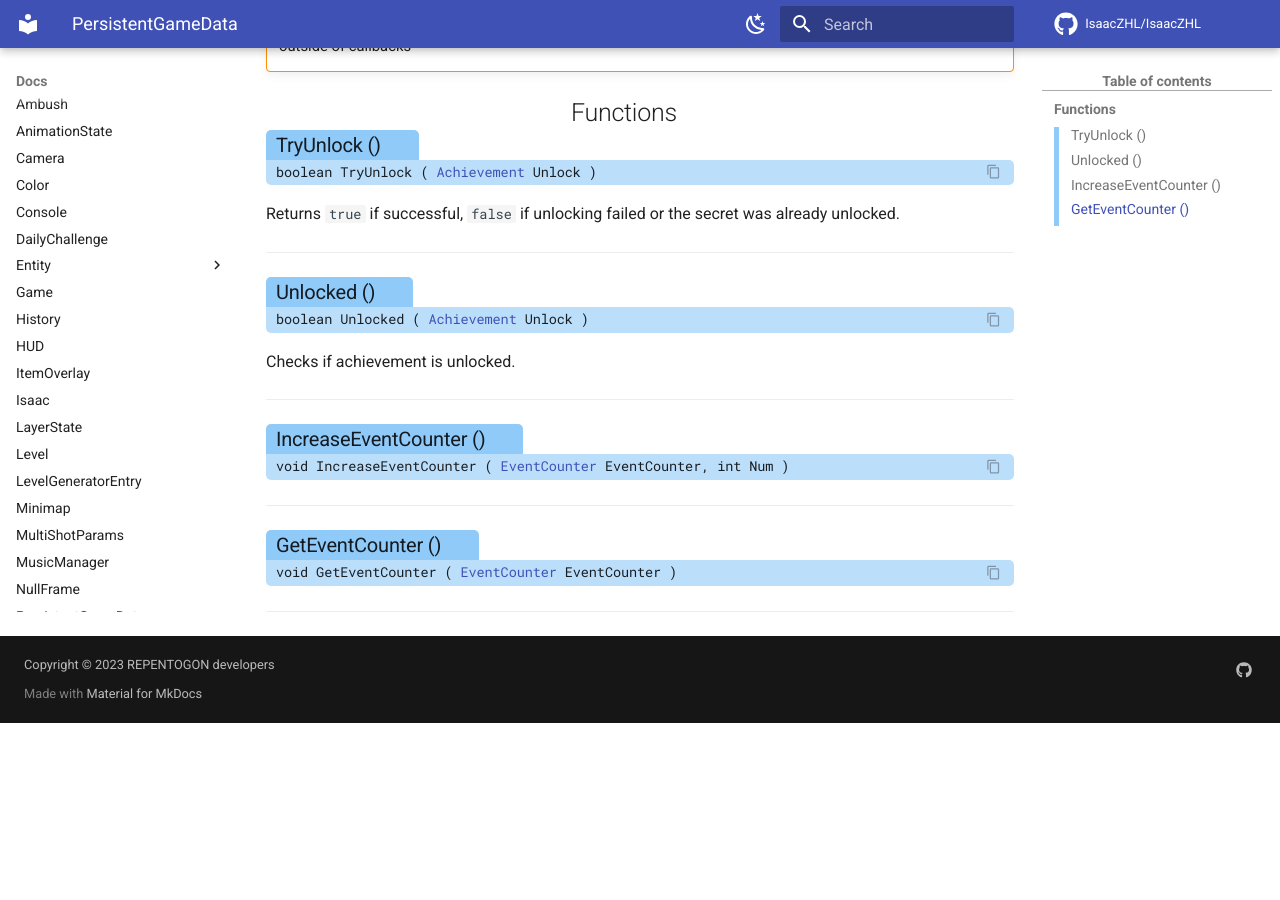
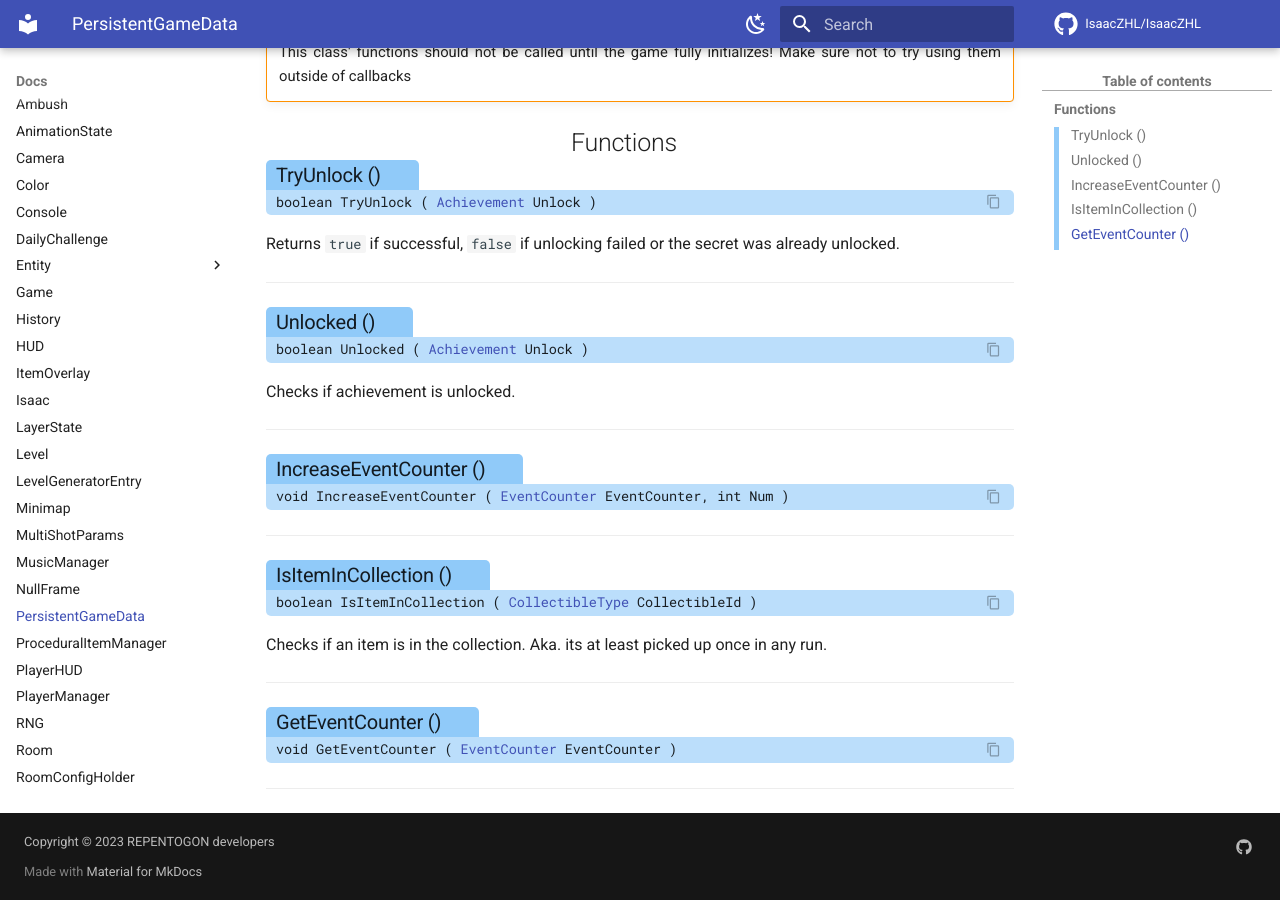
Before and after one commit to TeamREPENTOGON/REPENTOGON, an MkDocs documentation site: the page built from documentation/docs/PersistentGameData.md, in a window 1280 px wide and 900 px high, scrolled down 724 px. Built offline with MkDocs 1.6.1 and Material for MkDocs 9.7.7, drawn with Linux system fonts in a browser that asks for light colours; comment, search, counter and statistics services are not loaded; the version menu is left out; before the commit the page ends 1447 px from its top, so only the background shows below that; some of the changed text lies outside the part shown.

Commit message:
Documented PGD:IsItemInCollection()

```diff
--- a/documentation/docs/PersistentGameData.md
+++ b/documentation/docs/PersistentGameData.md
@@ -28,6 +28,11 @@ ___
 #### void IncreaseEventCounter ( [EventCounter](enums/EventCounter.md) EventCounter, int Num ) {: .copyable aria-label='Functions' }
 
 ___
+### Is·Item·In·Collection () {: aria-label='Functions' }
+#### boolean IsItemInCollection ( [CollectibleType](https://wofsauge.github.io/IsaacDocs/rep/enums/CollectibleType.html) CollectibleId ) {: .copyable aria-label='Functions' }
+Checks if an item is in the collection. Aka. its at least picked up once in any run.
+
+___
 ### Get·Event·Counter () {: aria-label='Functions' }
 #### void GetEventCounter ( [EventCounter](enums/EventCounter.md) EventCounter ) {: .copyable aria-label='Functions' }
 ___
```
